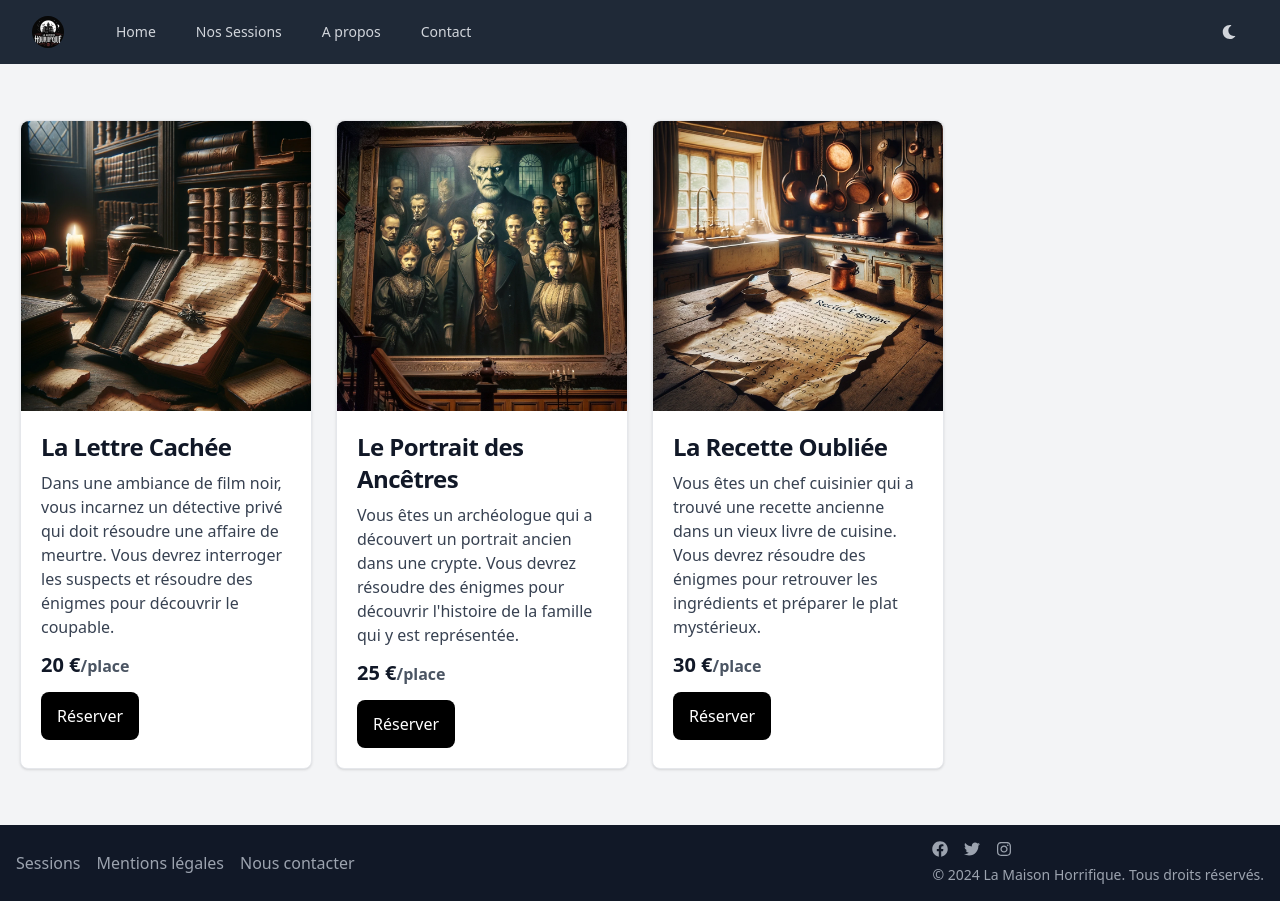
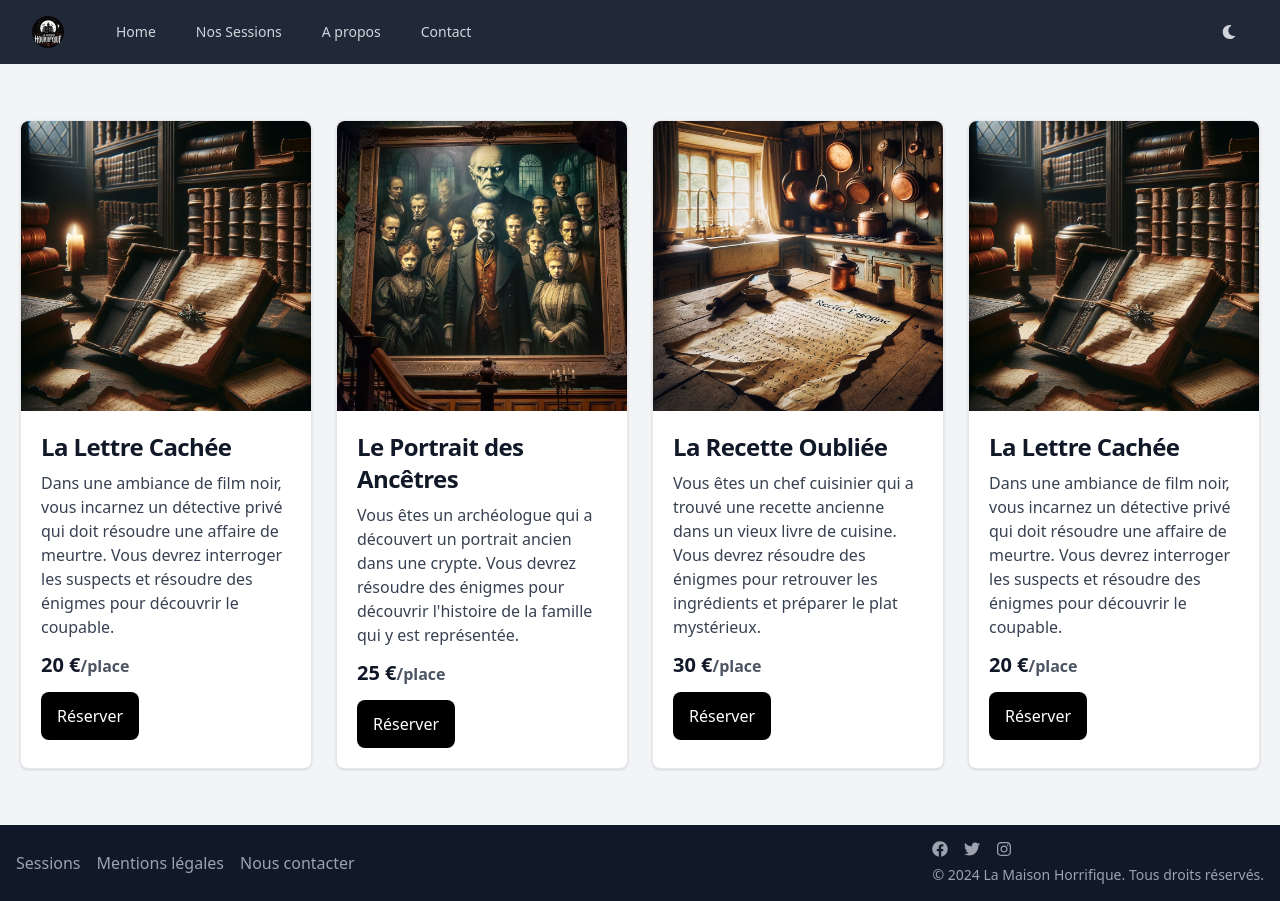
Before and after one commit to Thomas-Goillot/projet-file-rouge, a React (Vite) app: page /sessions in a window 1280 px wide. Built offline with nearby package versions, Linux system fonts and the light colour scheme; data requests are answered from the project's data file.

Commit message:
feat(api) : impl api with json-server

```diff
--- /dev/null
+++ b/db.json
@@ -0,0 +1,80 @@
+{
+  "sessions": [
+    {
+      "id": "1",
+      "image": "/images/lalettrecachee.webp",
+      "theme": "La Lettre Cachée",
+      "title": "La Lettre Cachée",
+      "description": "Dans une ambiance de film noir, vous incarnez un détective privé qui doit résoudre une affaire de meurtre. Vous devrez interroger les suspects et résoudre des énigmes pour découvrir le coupable.",
+      "nbParticipantsMax": 2,
+      "duree": 60,
+      "price": 20,
+      "crenaux": {
+        "1": "10h00",
+        "2": "14h00",
+        "3": "18h00"
+      }
+    },
+    {
+      "id": "2",
+      "image": "/images/leportraitdesancetres.webp",
+      "theme": "Le Portrait des Ancêtres",
+      "title": "Le Portrait des Ancêtres",
+      "description": "Vous êtes un archéologue qui a découvert un portrait ancien dans une crypte. Vous devrez résoudre des énigmes pour découvrir l'histoire de la famille qui y est représentée.",
+      "nbParticipantsMax": 4,
+      "duree": 90,
+      "price": 25,
+      "crenaux": {
+        "1": "11h00",
+        "2": "15h00",
+        "3": "19h00"
+      }
+    },
+    {
+      "id": "3",
+      "image": "/images/larecetteoubliee.webp",
+      "theme": "La Recette Oubliée",
+      "title": "La Recette Oubliée",
+      "description": "Vous êtes un chef cuisinier qui a trouvé une recette ancienne dans un vieux livre de cuisine. Vous devrez résoudre des énigmes pour retrouver les ingrédients et préparer le plat mystérieux.",
+      "nbParticipantsMax": 3,
+      "duree": 75,
+      "price": 30,
+      "crenaux": {
+        "1": "09h00",
+        "2": "13h00",
+        "3": "17h00"
+      }
+    },
+    {
+      "id": "4",
+      "image": "/images/lalettrecachee.webp",
+      "theme": "La Lettre Cachée",
+      "title": "La Lettre Cachée",
+      "description": "Dans une ambiance de film noir, vous incarnez un détective privé qui doit résoudre une affaire de meurtre. Vous devrez interroger les suspects et résoudre des énigmes pour découvrir le coupable.",
+      "nbParticipantsMax": 2,
+      "duree": 60,
+      "price": 20,
+      "crenaux": {
+        "1": "10h00",
+        "2": "14h00",
+        "3": "18h00"
+      }
+    }
+  ],
+  "users": [
+    {
+      "id": "1",
+      "name": "John Doe",
+      "email": "johnDoe@lamaison-horrifique.fr",
+      "password": "123456",
+      "admin": true
+    },
+    {
+      "id": "2",
+      "name": "Jane Doe",
+      "email": "janeDoe@lamaison-horrifique.fr",
+      "password": "123456",
+      "admin": false
+    }
+  ]
+}
--- a/package.json
+++ b/package.json
@@ -10,6 +10,8 @@
     "preview": "vite preview"
   },
   "dependencies": {
+    "axios": "^1.7.2",
+    "json-server": "^1.0.0-beta.1",
     "react": "^18.2.0",
     "react-dom": "^18.2.0",
     "react-icons": "^5.2.1",
--- a/src/components/sessions/QuickSessionPreviewComponent.tsx
+++ b/src/components/sessions/QuickSessionPreviewComponent.tsx
@@ -1,5 +1,4 @@
-import { useEffect, useState } from "react";
-import data from "../../data/session.json";
+import { SetStateAction, useEffect, useState } from "react";
 import { Session } from "../../types/Session";
 import { Link } from "react-router-dom";
 
@@ -7,8 +6,10 @@ const QuickSessionPreviewComponent = () => {
   const [sessions, setSessions] = useState<Session[]>([]);
 
   useEffect(() => {
-    setSessions(data);
-  }, []); // Added an empty dependency array to avoid infinite loop
+    fetch("http://localhost:3000/sessions?_limit=3")
+      .then((response) => response.json())
+      .then((data) => setSessions(data));
+  }, []);
 
   return (
     <section className="bg-white dark:bg-gray-900">
@@ -30,11 +31,11 @@ const QuickSessionPreviewComponent = () => {
         </header>
 
         <ul className="mt-8 grid grid-cols-1 gap-4 lg:grid-cols-3">
-          {sessions.map((session) => (
+          {sessions && sessions.map((session) => (
             <li key={session.id}>
               {" "}
               {/* Added a key prop for list item */}
-              <a href="#" className="group relative block">
+              <span className="group relative block">
                 <img
                   src={session.image}
                   alt=""
@@ -45,15 +46,18 @@ const QuickSessionPreviewComponent = () => {
                   <h3 className="text-xl font-medium text-white">
                     {session.title}
                   </h3>
+                  <small className="text-sm text-gray-400">
+                    ({session.theme})
+                  </small>
 
                   <Link
                     to={`/session/${session.id}`}
                     className="mt-1.5 inline-block bg-black dark:bg-white px-5 py-3 text-xs font-medium uppercase tracking-wide text-white dark:text-black"
                   >
-                    Voir plus
+                    Réserver
                   </Link>
                 </div>
-              </a>
+              </span>
             </li>
           ))}
         </ul>
--- a/src/main.tsx
+++ b/src/main.tsx
@@ -1,11 +1,15 @@
-import React from 'react';
-import ReactDOM from 'react-dom';
-import App from './App';
+import React from "react";
+import ReactDOM from "react-dom/client";
+import App from "./App";
 import "./index.css";
+import { root } from "postcss";
 
-ReactDOM.render(
-  <React.StrictMode>
-    <App />
-  </React.StrictMode>,
-  document.getElementById('root')
-);
+const rootElement = document.getElementById("root");
+if (rootElement) {
+  const root = ReactDOM.createRoot(rootElement);
+  root.render(
+    <React.StrictMode>
+      <App />
+    </React.StrictMode>
+  );
+}
--- a/src/pages/SessionReservation.tsx
+++ b/src/pages/SessionReservation.tsx
@@ -1,5 +1,4 @@
 import { useEffect, useState } from "react";
-import data from "../data/session.json";
 import { Session } from "../types/Session";
 import { useParams } from "react-router-dom";
 import SessionCardComponent from "../components/sessions/SessionCardComponent";
@@ -7,17 +6,19 @@ import ContactInputBoxComponent from "../components/contact/ContactInputBoxCompo
 import ContactTextAreaComponent from "../components/contact/ContactTextAreaComponent";
 
 const SessionReservation = () => {
-    const [sessions, setSessions] = useState<Session[]>([]);
+  const [sessions, setSessions] = useState<Session[]>([]);
 
-    useEffect(() => {
-        setSessions(data);
-    });
+  useEffect(() => {
+    fetch("http://localhost:3000/sessions?_limit=3")
+      .then((response) => response.json())
+      .then((data) => setSessions(data));
+  }, []);
 
-    let { id } = useParams();
+    const { id } = useParams();
 
     if(!id) return (<div>Session not found</div>);
 
-    const session = sessions.find((session) => session.id === parseInt(id));
+    const session = sessions.find((session) => session.id == id);
 
     return (
       <div className="grid grid-cols-1 gap-6 px-5 py-10 mx-auto md:grid-cols-2 lg:grid-cols-3 xl:grid-cols-4 my-4">
--- a/src/pages/Sessions.tsx
+++ b/src/pages/Sessions.tsx
@@ -1,12 +1,20 @@
 import { useEffect, useState } from "react";
-import data from '../data/session.json';
 import { Session } from '../types/Session';
 import SessionCardComponent from "../components/sessions/SessionCardComponent";
 
 const Sessions = () => {
+
+  const [sessions, setSessions] = useState<Session[]>([]);
+
+  useEffect(() => {
+    fetch("http://localhost:3000/sessions?")
+      .then((response) => response.json())
+      .then((data) => setSessions(data));
+  }, []);
+
   return (
     <div className="grid grid-cols-1 gap-6 px-5 py-14 mx-auto md:grid-cols-2 lg:grid-cols-3 xl:grid-cols-4">
-      {data.map((session) => (
+      {sessions.map((session) => (
         <SessionCardComponent session={session} />
       ))}
     </div>
--- a/src/types/Session.ts
+++ b/src/types/Session.ts
@@ -1,7 +1,13 @@
 export type Session = {
-    id: number;
+    id: string;
     image: string;
+    theme: string;
     title: string;
     description: string;
+    nbParticipantsMax: number;
+    duree: number;
     price: number;
+    crenaux: {
+        [key: string]: string;
+    };
 };
```
Also changed, not shown: 2 other files (tests, documents, lock files or other folders).
